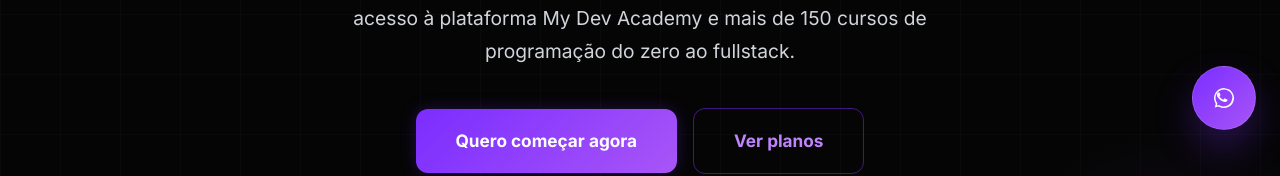
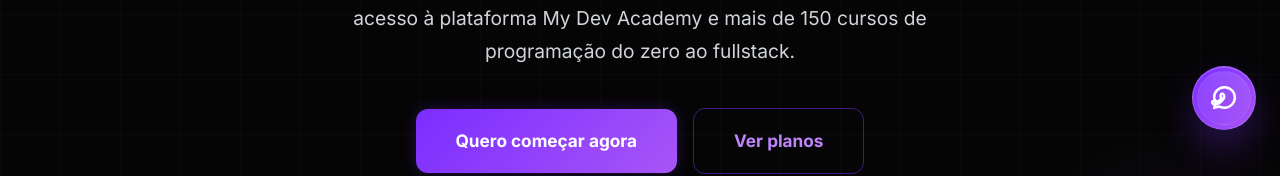
Before and after one commit to vortexoficial/vibecode, a plain HTML site: page index.html in a window 1280 px wide. Shown: the part 646-822 px from the top of the page. Drawn offline with Linux system fonts and the light colour scheme.

Commit message:
Refina landing page e integra checkout

```diff
--- a/index.html
+++ b/index.html
@@ -1418,10 +1418,33 @@
       display: inline-flex;
       align-items: center;
       justify-content: center;
+      position: relative;
+      overflow: hidden;
+      isolation: isolate;
       background: linear-gradient(135deg, var(--primary), var(--secondary));
-      border: 1px solid rgba(255,255,255,0.12);
-      box-shadow: 0 18px 38px rgba(123,45,255,0.3);
+      border: 1px solid rgba(255,255,255,0.14);
+      box-shadow: 0 18px 38px rgba(123,45,255,0.3), inset 0 1px 0 rgba(255,255,255,0.18);
       transition: transform var(--transition), box-shadow var(--transition), filter var(--transition);
+    }
+
+    .whatsapp-link::before {
+      content: '';
+      position: absolute;
+      inset: 4px;
+      border-radius: 50%;
+      background: linear-gradient(180deg, rgba(255,255,255,0.12), rgba(255,255,255,0.02));
+      border: 1px solid rgba(255,255,255,0.08);
+      z-index: 0;
+    }
+
+    .whatsapp-link::after {
+      content: '';
+      position: absolute;
+      inset: -6px;
+      border-radius: 50%;
+      border: 1px solid rgba(192,132,252,0.18);
+      opacity: 0.75;
+      z-index: -1;
     }
 
     .whatsapp-link:hover,
@@ -1432,9 +1455,15 @@
     }
 
     .whatsapp-link svg {
-      width: 28px;
-      height: 28px;
-      fill: #ffffff;
+      position: relative;
+      z-index: 1;
+      width: 31px;
+      height: 31px;
+      fill: none;
+      stroke: #ffffff;
+      stroke-width: 1.9;
+      stroke-linecap: round;
+      stroke-linejoin: round;
     }
 
     /* ============================================================
@@ -1838,7 +1867,7 @@
               Acesso à My Dev Academy com +150 cursos
             </li>
           </ul>
-          <a href="#" class="btn btn-outline btn-full">Quero o curso</a>
+          <a href="https://link.infinitepay.io/leandroveiga01/VC1DLTAtUg-D5aZ1Sx9X-3000,00" class="btn btn-outline btn-full" target="_blank" rel="noopener noreferrer">Quero o curso</a>
         </div>
 
         <!-- Mentoria -->
@@ -2250,8 +2279,9 @@
       rel="noopener noreferrer"
       aria-label="Falar no WhatsApp"
     >
-      <svg viewBox="0 0 32 32" aria-hidden="true">
-        <path d="M19.11 17.41c-.29-.15-1.72-.85-1.98-.95-.27-.1-.46-.15-.66.15-.19.29-.76.95-.93 1.14-.17.2-.34.22-.63.07-.29-.15-1.21-.45-2.3-1.44-.85-.76-1.42-1.7-1.58-1.99-.17-.29-.02-.44.12-.58.12-.12.29-.32.43-.49.15-.17.19-.29.29-.49.1-.2.05-.37-.02-.51-.07-.15-.66-1.59-.9-2.18-.24-.57-.48-.49-.66-.49h-.56c-.2 0-.51.07-.78.37-.27.29-1.02 1-1.02 2.44 0 1.44 1.05 2.83 1.19 3.02.15.2 2.04 3.12 5.04 4.25.71.31 1.27.49 1.71.63.72.23 1.38.2 1.9.12.58-.09 1.72-.7 1.96-1.38.24-.68.24-1.27.17-1.39-.08-.12-.27-.19-.56-.34Zm-3.07 10.07h-.01a11.4 11.4 0 0 1-5.8-1.58l-.42-.25-4.31 1.13 1.15-4.2-.27-.43a11.39 11.39 0 1 1 9.66 5.33Zm9.67-11.4c0-5.34-4.34-9.68-9.68-9.68-5.35 0-9.69 4.34-9.69 9.68 0 2.05.64 4.05 1.84 5.71l.29.4-.68 2.48 2.54-.67.39.23a9.65 9.65 0 0 0 4.95 1.36h.01c5.34 0 9.68-4.34 9.68-9.68Z"/>
+      <svg viewBox="0 0 24 24" aria-hidden="true">
+        <path d="M20 11.2c0 4.4-3.58 7.97-7.99 7.97-1.36 0-2.63-.34-3.74-.94L4 19.3l1.11-4.08a7.92 7.92 0 0 1-1.1-4.02c0-4.4 3.58-7.97 7.99-7.97 4.41 0 7.99 3.57 7.99 7.97Z"/>
+        <path d="M9.37 8.63c.18-.4.39-.41.57-.41h.49c.15 0 .39.06.6.28.21.22.8.78.8 1.9 0 1.11-.82 2.2-.94 2.35-.12.15-1.62 2.48-3.94 3.38-1.93.75-2.33.6-2.76.56-.43-.05-1.39-.57-1.59-1.12-.2-.55-.2-1.02-.14-1.12.06-.1.22-.16.46-.28.24-.12 1.39-.68 1.6-.75.21-.07.36-.1.51.11.15.22.58.75.72.9.13.15.27.17.51.06.24-.12 1.02-.38 1.95-1.23.72-.66 1.21-1.47 1.35-1.72.13-.25.01-.38-.1-.5-.1-.1-.24-.26-.36-.39-.12-.13-.15-.22-.22-.37-.07-.15-.03-.29.02-.4Z"/>
       </svg>
     </a>
   </div>
```
